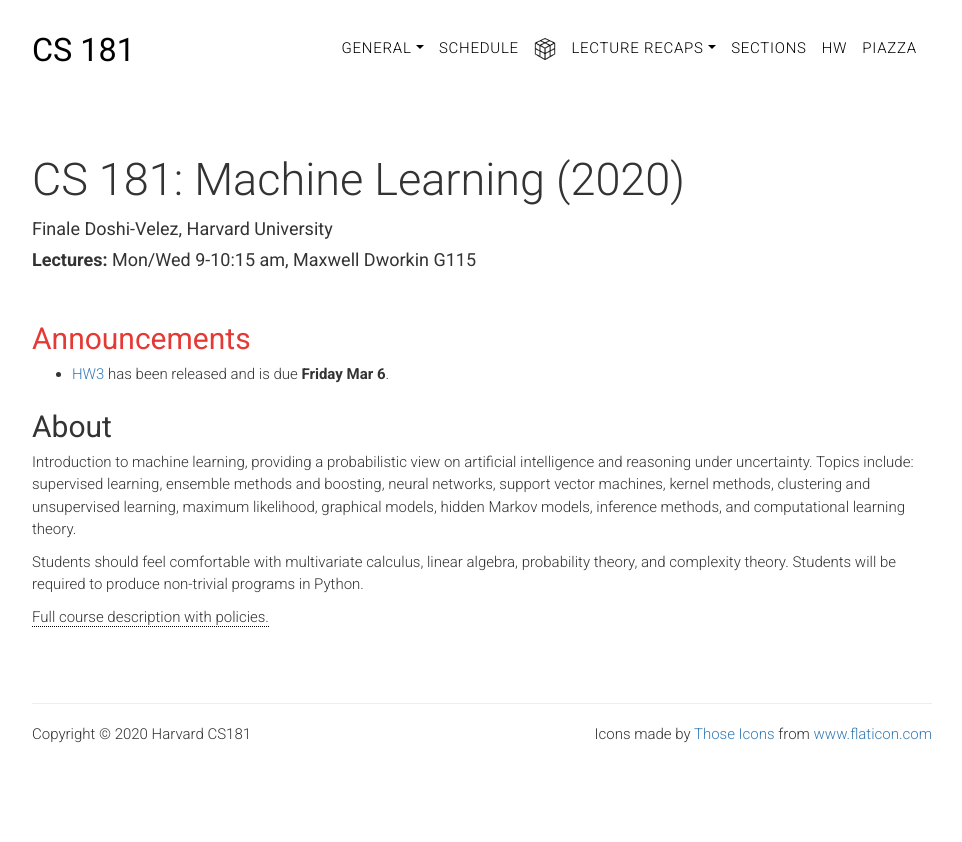
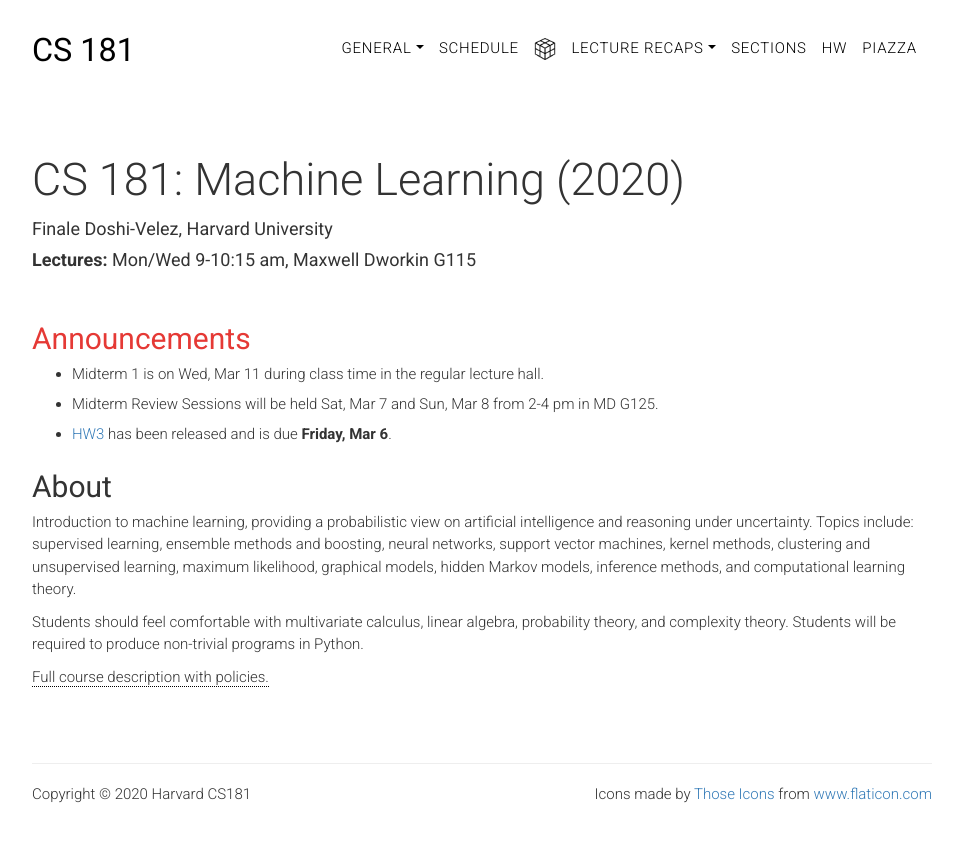
Before and after one commit to harvard-ml-courses/cs181-web-2020, a Jekyll site: the page built from index.html, in a window 1280 px wide. Shown: the top 842 px of the page, without its empty margins (158-1120 px from the left). Built offline with Jekyll 4.4.1, drawn with Linux system fonts in a browser that asks for light colours.

Commit message:
annnouncement for midterm and review sessions added

```diff
--- a/index.html
+++ b/index.html
@@ -15,7 +15,9 @@
 	<div class="main">
 		<h2 class="title announcement">Announcements</h2>
 		<ul>
-			<li><a href="{{ site.baseurl }}/homework#hw3">HW3</a> has been released and is due <strong>Friday Mar 6</strong>.</li>
+			<li>Midterm 1 is on Wed, Mar 11 during class time in the regular lecture hall.</li>
+			<li>Midterm Review Sessions will be held Sat, Mar 7 and Sun, Mar 8 from 2-4 pm in MD G125.</li>
+			<li><a href="{{ site.baseurl }}/homework#hw3">HW3</a> has been released and is due <strong>Friday, Mar 6</strong>.</li>
 		</ul>
 		</p>
 	</div>
```
